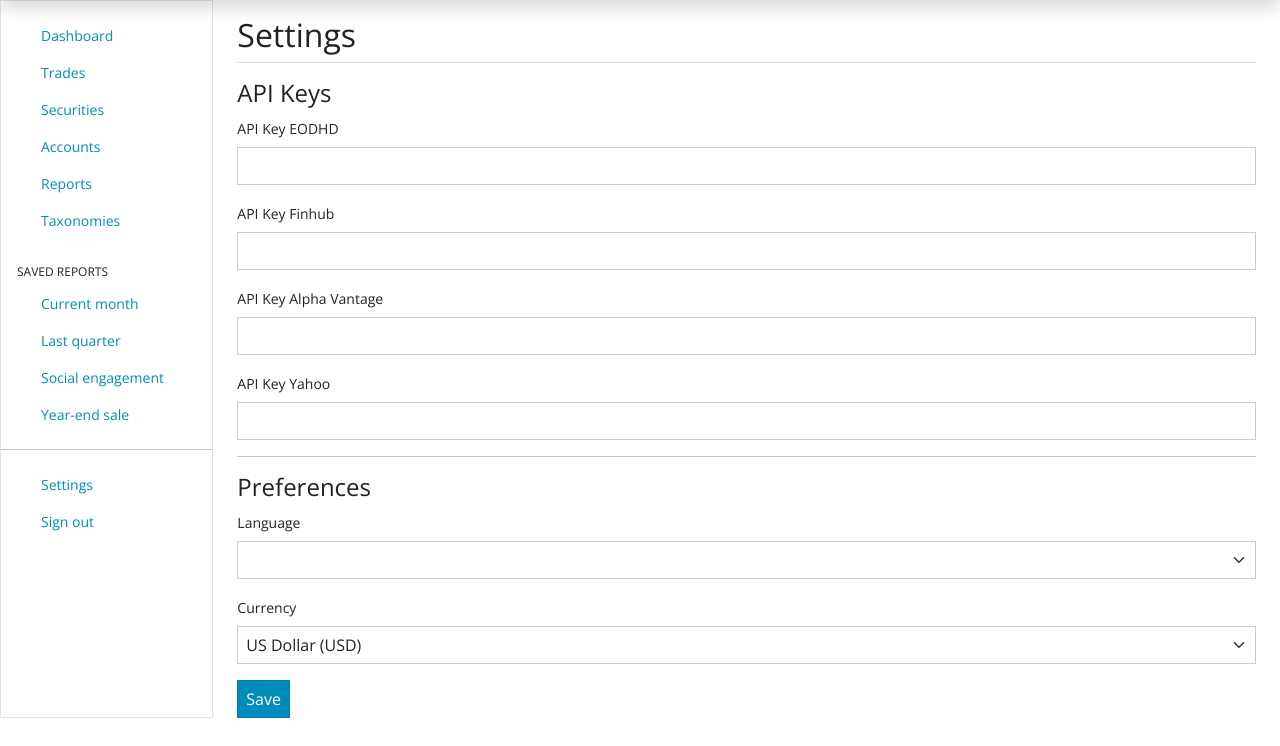
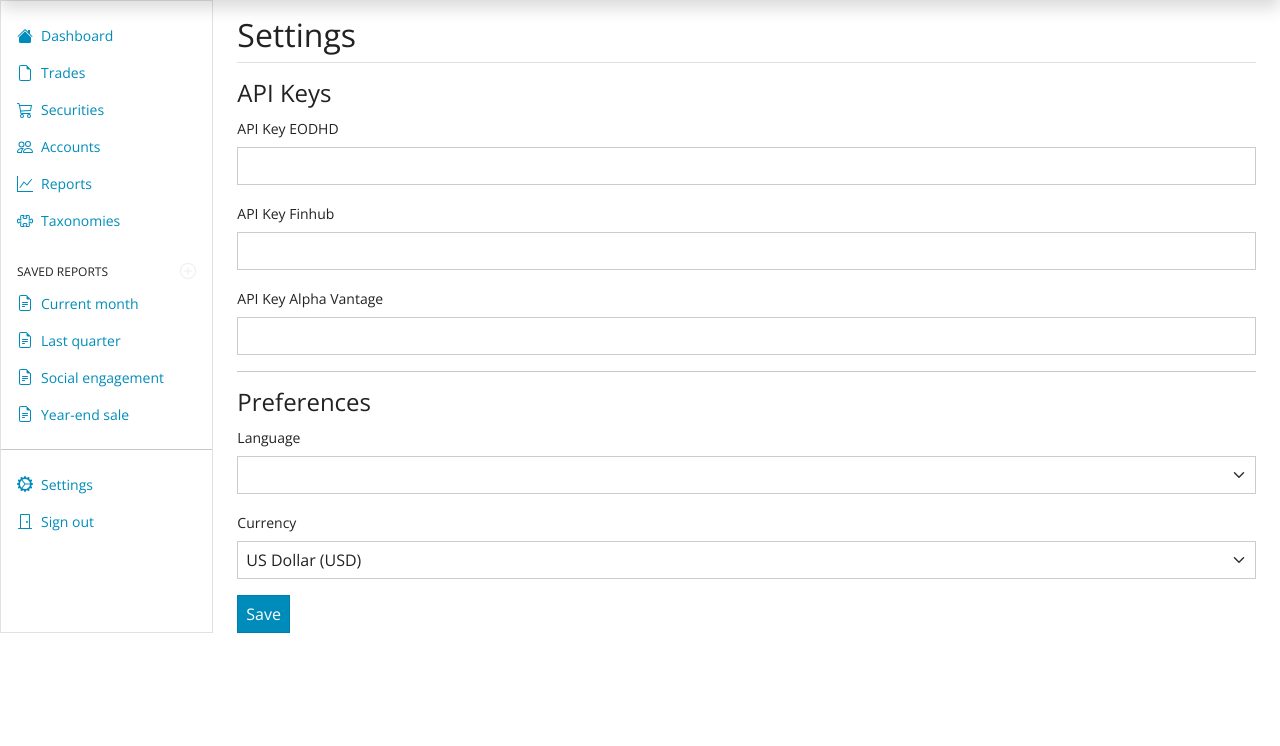
Before and after one commit to manhdv/lonedash, a Django app: page /settings/ in a window 1280 px wide. Shown: the part 54-800 px from the top of the page. Run offline with Django 3.2, Linux system fonts and the light colour scheme; a user stored in the database is signed in; data comes from the database, SQL or seed files in the repository; data that the repository does not hold is empty; some libraries are stand-ins or nearby versions.

Commit message:
Remove yahoo key from setting

```diff
--- a/dash/templates/settings.html
+++ b/dash/templates/settings.html
@@ -27,11 +27,6 @@
             <label class="form-label">API Key Alpha Vantage</label>
             <input type="text" name="key_alpha_vantage" class="form-control" value="{{ key_alpha_vantage }}">
         </div>
-        <div class="mb-3">
-            <label class="form-label">API Key Yahoo</label>
-            <input type="text" name="key_yahoo" class="form-control" value="{{ key_yahoo }}">
-        </div>
-
         <hr>
 
         <!-- Preferences -->
--- a/dash/views.py
+++ b/dash/views.py
@@ -223,7 +223,7 @@ def settings_view(request):
         "key_eodhd": api_keys.key_eodhd,
         "key_finhub": api_keys.key_finhub,
         "key_alpha_vantage": api_keys.key_alpha_vantage,
-        "key_yahoo": api_keys.key_yahoo,
+        'icons_svg': get_icons_svg(),
         "languages": Language.objects.all(),
         "currencies": Currency.objects.all(),
         "current_lang": user_pref.language_id,
```
